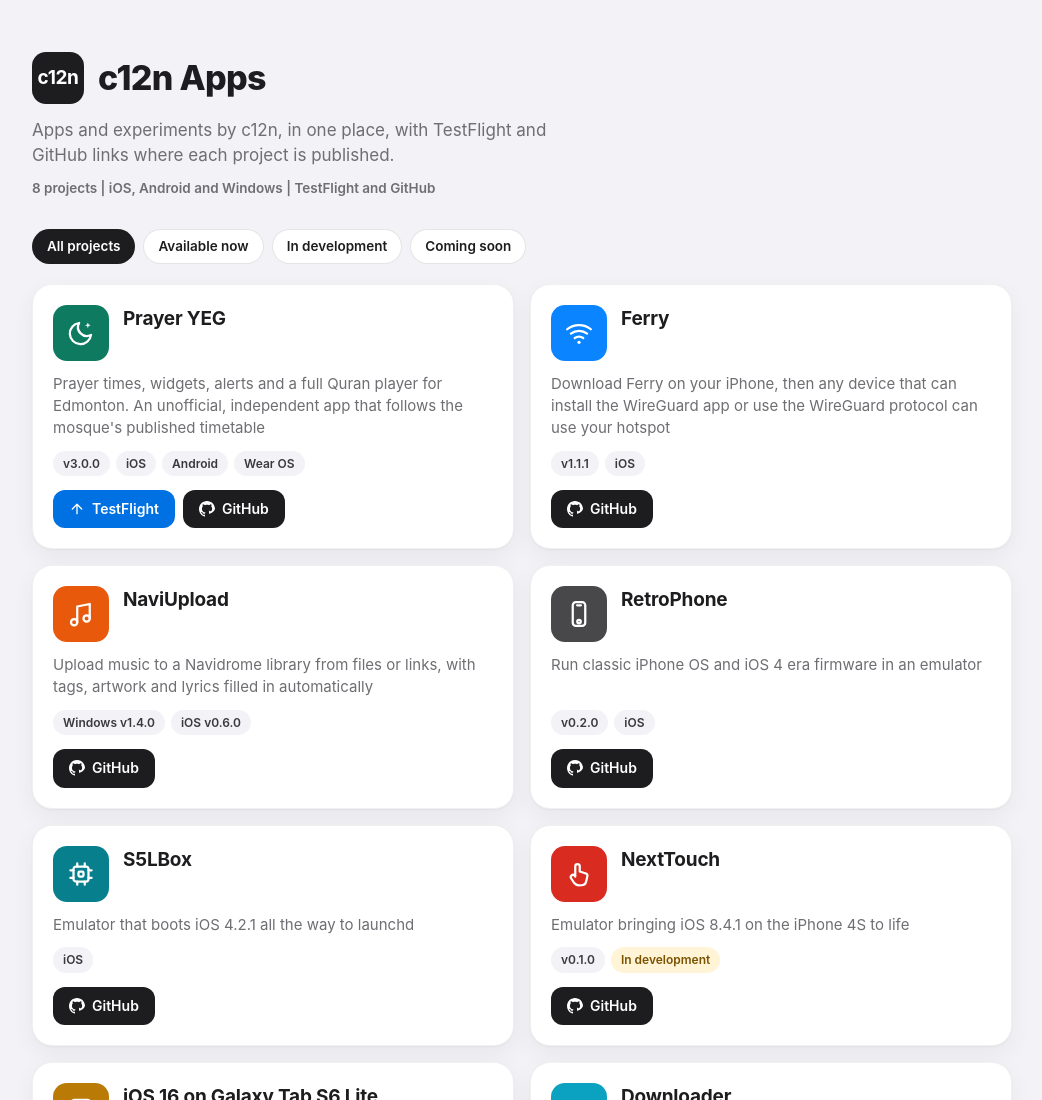
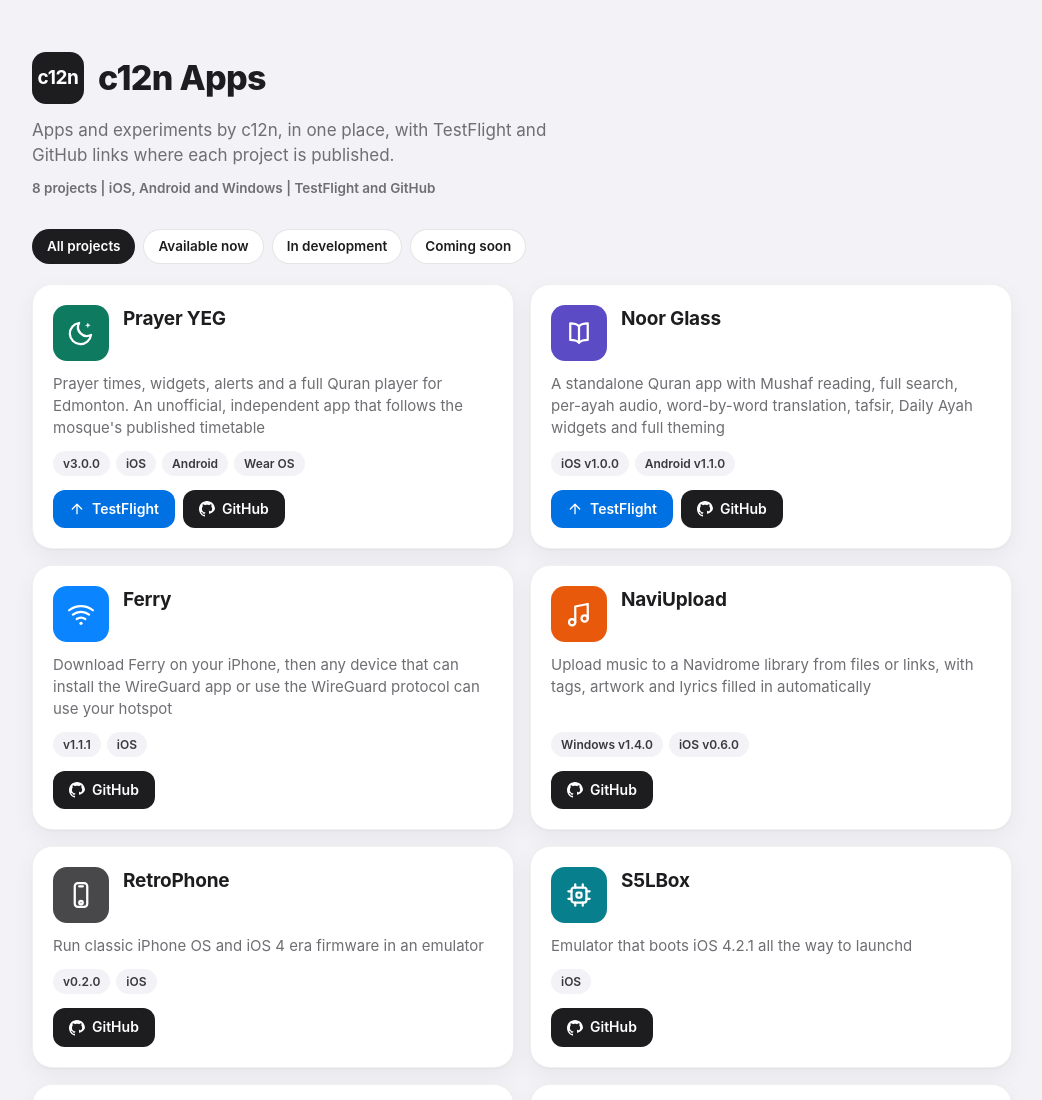
Before and after one commit to c12n/apps, a plain HTML site: page index.html in a window 1280 px wide. Shown: the top 1100 px of the page, without its empty margins (118-1160 px from the left). Drawn offline with Linux system fonts and the light colour scheme.

Commit message:
Add Noor Glass to the showcase

```diff
--- a/index.html
+++ b/index.html
@@ -182,6 +182,7 @@
       }
       .tile svg { width: 30px; height: 30px; display: block; }
       .tile-prayer { background: #0e7a5f; }
+      .tile-noor { background: #5b4bc4; }
       .tile-ferry { background: #0a84ff; }
       .tile-navi { background: #e8590c; }
       .tile-retro { background: #48484a; }
@@ -360,7 +361,32 @@
           </div>
         </article>
 
-        <!-- 2. Ferry -->
+        <!-- 2. Noor Glass -->
+        <article class="card" data-status="available">
+          <div class="card-head">
+            <div class="tile tile-noor" aria-hidden="true">
+              <svg viewBox="0 0 24 24" fill="none" stroke="currentColor" stroke-width="1.8" stroke-linecap="round" stroke-linejoin="round"><path d="M12 6.5C10.3 4.9 8.2 4.3 5 4.3v13.2c3.2 0 5.3.6 7 2.2 1.7-1.6 3.8-2.2 7-2.2V4.3c-3.2 0-5.3.6-7 2.2z"/><path d="M12 6.5v13.2"/></svg>
+            </div>
+            <h2 class="card-title">Noor Glass</h2>
+          </div>
+          <p class="card-desc">A standalone Quran app with Mushaf reading, full search, per-ayah audio, word-by-word translation, tafsir, Daily Ayah widgets and full theming</p>
+          <div class="pills">
+            <span class="pill">iOS v1.0.0</span>
+            <span class="pill">Android v1.1.0</span>
+          </div>
+          <div class="actions">
+            <a class="btn btn-testflight" href="https://testflight.apple.com/join/GdJpWTyc" target="_blank" rel="noopener">
+              <svg viewBox="0 0 24 24" fill="none" stroke="currentColor" stroke-width="2" stroke-linecap="round" stroke-linejoin="round" aria-hidden="true"><path d="M12 19V5"/><path d="M5 12l7-7 7 7"/></svg>
+              TestFlight
+            </a>
+            <a class="btn btn-github" href="https://github.com/c12n/noor-glass" target="_blank" rel="noopener">
+              <svg viewBox="0 0 24 24" fill="currentColor" aria-hidden="true"><path d="M12 0C5.37 0 0 5.37 0 12c0 5.31 3.435 9.795 8.205 11.385.6.105.825-.255.825-.57 0-.285-.015-1.23-.015-2.235-3.015.555-3.795-.735-4.035-1.41-.135-.345-.72-1.41-1.23-1.695-.42-.225-1.02-.78-.015-.795.945-.015 1.62.87 1.845 1.23 1.08 1.815 2.805 1.305 3.495.99.105-.78.42-1.305.765-1.605-2.67-.3-5.46-1.335-5.46-5.925 0-1.305.465-2.385 1.23-3.225-.12-.3-.54-1.53.12-3.18 0 0 1.005-.315 3.3 1.23.96-.27 1.98-.405 3-.405s2.04.135 3 .405c2.295-1.56 3.3-1.23 3.3-1.23.66 1.65.24 2.88.12 3.18.765.84 1.23 1.905 1.23 3.225 0 4.605-2.805 5.625-5.475 1.695.435.39.81 1.095.81 2.22 0 1.605-.015 2.895-.015 3.3 0 .315.225.69.825.57A12.02 12.02 0 0 0 24 12c0-6.63-5.37-12-12-12z"/></svg>
+              GitHub
+            </a>
+          </div>
+        </article>
+
+        <!-- 3. Ferry -->
         <article class="card" data-status="available">
           <div class="card-head">
             <div class="tile tile-ferry" aria-hidden="true">
@@ -381,7 +407,7 @@
           </div>
         </article>
 
-        <!-- 3. NaviUpload -->
+        <!-- 4. NaviUpload -->
         <article class="card" data-status="available">
           <div class="card-head">
             <div class="tile tile-navi" aria-hidden="true">
@@ -402,7 +428,7 @@
           </div>
         </article>
 
-        <!-- 4. RetroPhone -->
+        <!-- 5. RetroPhone -->
         <article class="card" data-status="available">
           <div class="card-head">
             <div class="tile tile-retro" aria-hidden="true">
@@ -423,7 +449,7 @@
           </div>
         </article>
 
-        <!-- 5. S5LBox -->
+        <!-- 6. S5LBox -->
         <article class="card" data-status="available">
           <div class="card-head">
             <div class="tile tile-s5l" aria-hidden="true">
@@ -443,7 +469,7 @@
           </div>
         </article>
 
-        <!-- 6. NextTouch -->
+        <!-- 7. NextTouch -->
         <article class="card" data-status="development">
           <div class="card-head">
             <div class="tile tile-next" aria-hidden="true">
@@ -464,7 +490,7 @@
           </div>
         </article>
 
-        <!-- 7. iOS 16 on Galaxy Tab S6 Lite -->
+        <!-- 8. iOS 16 on Galaxy Tab S6 Lite -->
         <article class="card" data-status="development">
           <div class="card-head">
             <div class="tile tile-tab" aria-hidden="true">
@@ -484,7 +510,7 @@
           </div>
         </article>
 
-        <!-- 8. Downloader -->
+        <!-- 9. Downloader -->
         <article class="card" data-status="available">
           <div class="card-head">
             <div class="tile tile-down" aria-hidden="true">
```
